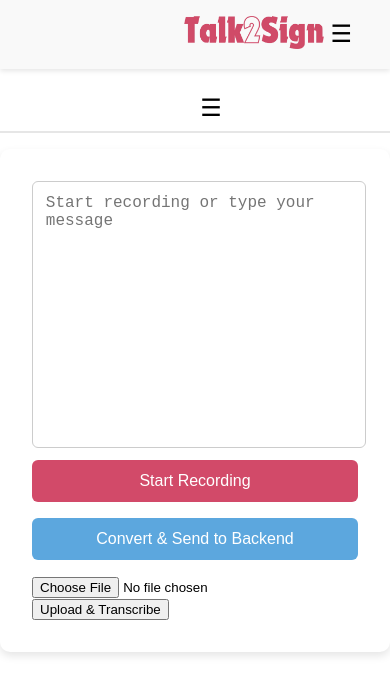
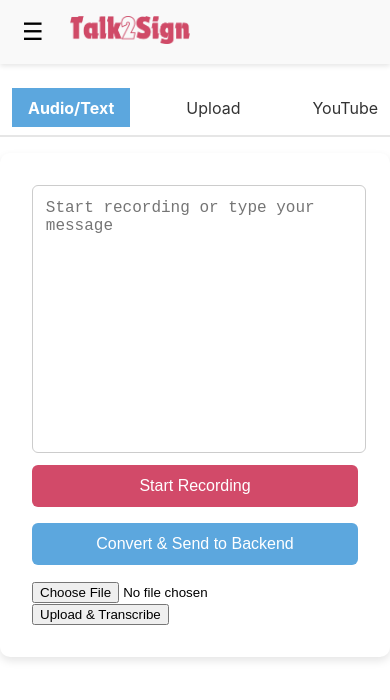
Before and after one commit to NifraWahaj/Talk2Sign, a React (Vite) app in the folder frontend/: page /translator in a window 390 px wide. Shown: the top 700 px of the page. Built offline with nearby package versions, Linux system fonts and the light colour scheme; no server answers.

Commit message:
changes in position of menu and logo for subnav bar and nav bar

```diff
--- a/frontend/src/components/Navbar.css
+++ b/frontend/src/components/Navbar.css
@@ -9,27 +9,29 @@
   position: relative;
 }
 
-/* Brand (logo) */
+/* Default Brand (Desktop) */
 .navbar-brand {
   display: flex;
   align-items: center;
 }
 
+/* Default Logo */
 .navbar-logo {
   width: 140px;
   height: auto;
 }
 
-/* Hamburger menu (mobile only) */
+/* Hamburger menu (Hidden by default) */
 .navbar-hamburger {
   display: none;
   font-size: 1.5rem;
   background: none;
   border: none;
   cursor: pointer;
+  margin-right: 10px;
 }
 
-/* Navbar links (desktop) */
+/* Navbar links (Desktop) */
 .navbar-links {
   display: flex;
   align-items: center;
@@ -40,33 +42,25 @@
 .navbar-link {
   text-decoration: none;
   color: black;
-  background-color: #f9f9f9; /* Match navbar background color */
-  cursor: pointer;
-  padding: 0.5rem 1.5rem; /* Adjust padding for button-like appearance */
-  border-radius: 25px; /* Makes the buttons rounded */
+  padding: 0.5rem 1.5rem;
+  border-radius: 25px;
   transition: background-color 0.3s ease, color 0.3s ease;
-  border: 1px solid transparent; /* Optional: Add border for visual enhancement */
+  border: 1px solid transparent;
 }
 
-/* Remove the default active styling */
 .navbar-link.active {
-  background-color: transparent; /* Override active state background */
-  color: black; /* Keep text color black */
+  background-color: transparent;
+  color: black;
 }
 
-/* Hover effect */
 .navbar-link:hover {
-  background-color: #5ca7de; /* Hover background color */
-  color: white; /* Hover text color */
+  background-color: #5ca7de;
+  color: white;
 }
 
 /* Profile icon on desktop */
 .navbar-profile-icon {
-  padding: 0; /* Remove padding from the Profile button */
-}
-
-.navbar-profile-icon:hover {
-  background-color: transparent; /* Remove background hover effect */
+  padding: 0;
 }
 
 .navbar-profile-icon .profile-icon {
@@ -76,21 +70,41 @@
 }
 
 .navbar-profile-icon:hover .profile-icon {
-  color: #5ca7de; /* Change icon color on hover */
+  color: #5ca7de;
 }
 
-/* Responsive styles for mobile */
+/* Mobile Styles */
 @media (max-width: 768px) {
+  .navbar {
+    padding: 1rem;
+    display: flex;
+    justify-content: flex-start; /* Align everything to the left */
+  }
+
+  /* Move the Brand Section (Hamburger first, then logo) to the left */
+  .navbar-brand {
+    display: flex;
+    flex-direction: row; /* Ensure normal left-to-right order */
+    align-items: center;
+    gap: 10px; /* Add spacing between menu icon and logo */
+  }
+
   .navbar-hamburger {
     display: block; /* Show hamburger menu */
+    order: -1; /* Move hamburger to the first position */
+  }
+
+  .navbar-logo {
+    width: 120px;
+    height: auto;
   }
 
   .navbar-links {
-    display: none; /* Hidden by default on mobile */
+    display: none;
     flex-direction: column;
     position: absolute;
     top: 100%;
-    right: 0;
+    left: 0;
     background-color: white;
     width: 100%;
     padding: 1rem;
@@ -98,21 +112,21 @@
   }
 
   .navbar-links.navbar-open {
-    display: flex; /* Show links when hamburger is clicked */
+    display: flex;
   }
 
   .navbar-link {
     text-align: center;
     width: 100%;
-    border-radius: 25px; /* Rounded buttons on mobile as well */
+    border-radius: 25px;
   }
 
   .navbar-profile-icon {
-    display: none; /* Hide profile icon on mobile */
+    display: none;
   }
 }
 
-
+/* Logout Button */
 .logout-button {
   background: none;
   border: none;
@@ -125,7 +139,7 @@
 }
 
 .logout-button:hover {
-  background-color: #d24a69; /* Change to your theme color */
+  background-color: #d24a69;
   color: white;
 }
 
@@ -133,18 +147,17 @@
 .navbar-link {
   text-decoration: none;
   color: black;
-padding: 0.5rem 1.5rem; /* Adjust padding for button-like appearance */
-border-radius: 25px; /* Makes the button rounded */
+  padding: 0.5rem 1.5rem;
+  border-radius: 25px;
   transition: background-color 0.3s ease, color 0.3s ease;
-border: 1px solid transparent; /* Transparent border for cleaner appearance */
+  border: 1px solid transparent;
   font-size: 1rem;
   cursor: pointer;
   background-color: none;
 }
 
-/* Hover effect for the Convert Button */
 .navbar-link:hover {
-background-color: #5ca7de; /* Hover background color */
-color: white; /* Hover text color */
-border-color: #5ca7de; /* Add border to match hover background */
+  background-color: #5ca7de;
+  color: white;
+  border-color: #5ca7de;
 }
--- a/frontend/src/components/SubNavbar.css
+++ b/frontend/src/components/SubNavbar.css
@@ -4,32 +4,32 @@
   background-color: #ffffff;
   border-bottom: 2px solid #e6e6e6;
   padding: 0.5rem 1rem;
-  position: relative; /* Ensure positioning for the hamburger menu */
-}
-
-/* Sub-navbar header */
-.sub-navbar-header {
-  display: none; /* Hide the hamburger menu by default */
+  display: flex;
+  align-items: center;
+  justify-content: center; /* Center align items */
+  position: relative;
 }
 
 /* Sub-navbar links */
 .sub-navbar-links {
   display: flex;
-  justify-content: center; /* Center align the nav items */
-  gap: 1rem; /* Space between tabs */
-  transition: max-height 0.3s ease; /* Smooth toggle for collapsible menu */
+  flex-direction: row; /* Keep items in a horizontal row */
+  align-items: center;
+  justify-content: center;
+  gap: 2rem; /* Adjust spacing between items */
 }
 
+/* Nav tabs */
 .sub-nav-tab {
-  padding: 0.8rem 1.5rem;
-  text-align: center;
+  padding: 0.8rem 1.2rem;
   font-size: 1rem;
   color: #333;
-  text-decoration: none; /* Remove underline for links */
+  text-decoration: none;
   background-color: transparent;
   border: none;
   cursor: pointer;
   transition: background-color 0.3s, color 0.3s;
+  white-space: nowrap;
 }
 
 .sub-nav-tab:hover {
@@ -37,42 +37,23 @@
   color: white;
 }
 
-/* Active tab styling */
 .active-sub-tab {
   background-color: #5ca7de;
   color: white;
   font-weight: bold;
 }
 
-/* Responsive adjustments */
+/* Responsive Design */
 @media (max-width: 768px) {
-  .sub-navbar-header {
-    display: flex; /* Show the hamburger menu */
-    justify-content: flex-end;
-  }
-
-  .hamburger-menu {
-    font-size: 1.5rem;
-    background: none;
-    border: none;
-    cursor: pointer;
+  .sub-navbar {
+    padding: 0.5rem;
   }
 
   .sub-navbar-links {
-    display: none; /* Hide the links by default */
-    flex-direction: column; /* Stack links vertically */
-    align-items: center;
-    width: 100%;
-  }
-
-  .sub-navbar-links.show {
-    display: flex; /* Show links when the menu is toggled */
+    gap: 2.5rem; /* Reduce gap for smaller screens */
   }
 
   .sub-nav-tab {
-    width: 100%; /* Full width for tabs on smaller screens */
-    text-align: center;
-    padding: 1rem 0;
-    border-bottom: 1px solid #e6e6e6;
+    padding: 0.6rem 1rem;
   }
 }
--- a/frontend/src/components/SubNavbar.jsx
+++ b/frontend/src/components/SubNavbar.jsx
@@ -1,28 +1,16 @@
-import React, { useState } from "react";
+import React from "react";
 import { NavLink } from "react-router-dom";
 import "./SubNavbar.css";
 
 const SubNavbar = () => {
-  const [isMenuOpen, setIsMenuOpen] = useState(false);
-
-  const toggleMenu = () => {
-    setIsMenuOpen((prev) => !prev);
-  };
-
   return (
     <div className="sub-navbar">
-      <div className="sub-navbar-header">
-        <button className="hamburger-menu" onClick={toggleMenu}>
-          ☰
-        </button>
-      </div>
-      <div className={`sub-navbar-links ${isMenuOpen ? "show" : ""}`}>
+      <div className="sub-navbar-links">
         <NavLink
           to="/translator"
           className={({ isActive }) =>
             isActive ? "sub-nav-tab active-sub-tab" : "sub-nav-tab"
           }
-          onClick={() => setIsMenuOpen(false)} // Close menu on click
         >
           Audio/Text
         </NavLink>
@@ -31,7 +19,6 @@ const SubNavbar = () => {
           className={({ isActive }) =>
             isActive ? "sub-nav-tab active-sub-tab" : "sub-nav-tab"
           }
-          onClick={() => setIsMenuOpen(false)} // Close menu on click
         >
           Upload
         </NavLink>
@@ -40,9 +27,8 @@ const SubNavbar = () => {
           className={({ isActive }) =>
             isActive ? "sub-nav-tab active-sub-tab" : "sub-nav-tab"
           }
-          onClick={() => setIsMenuOpen(false)} // Close menu on click
         >
-          Youtube
+          YouTube
         </NavLink>
       </div>
     </div>
```
Lines whose indentation alone changed are shown as unchanged.
